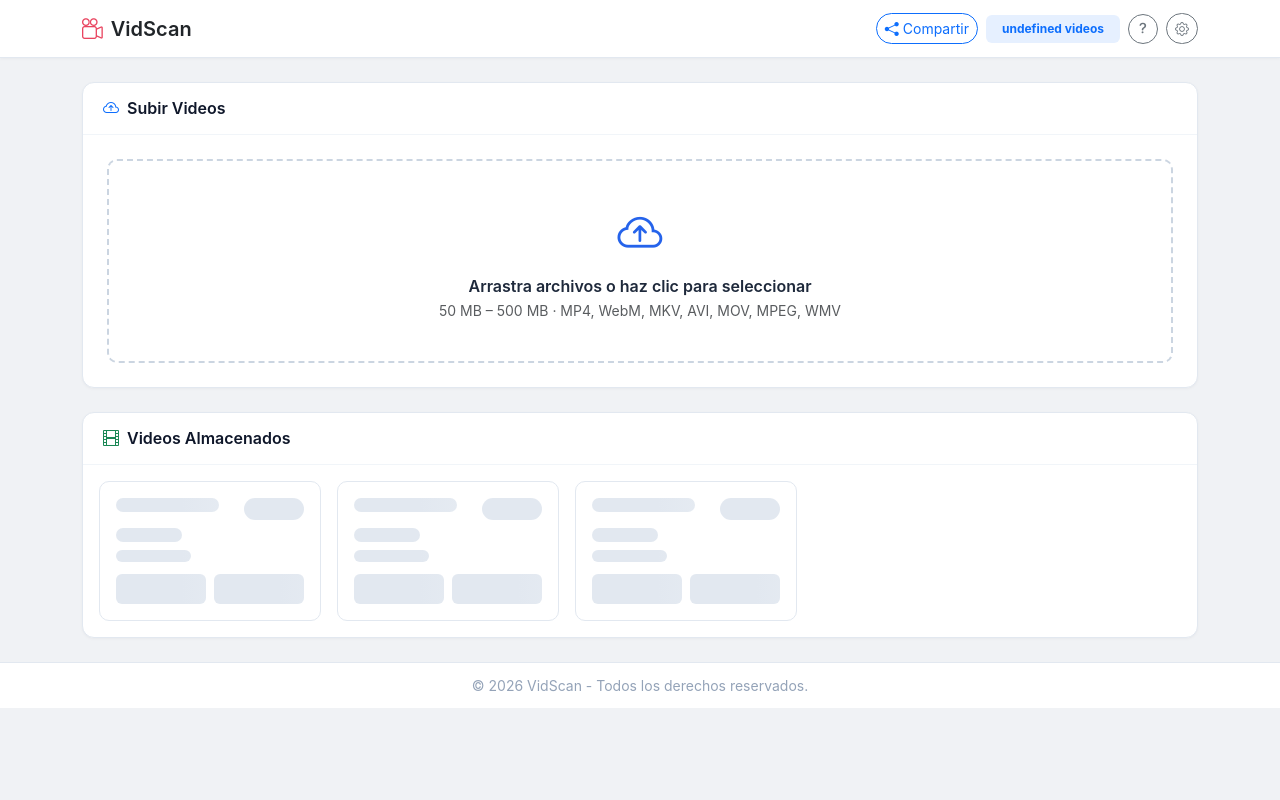
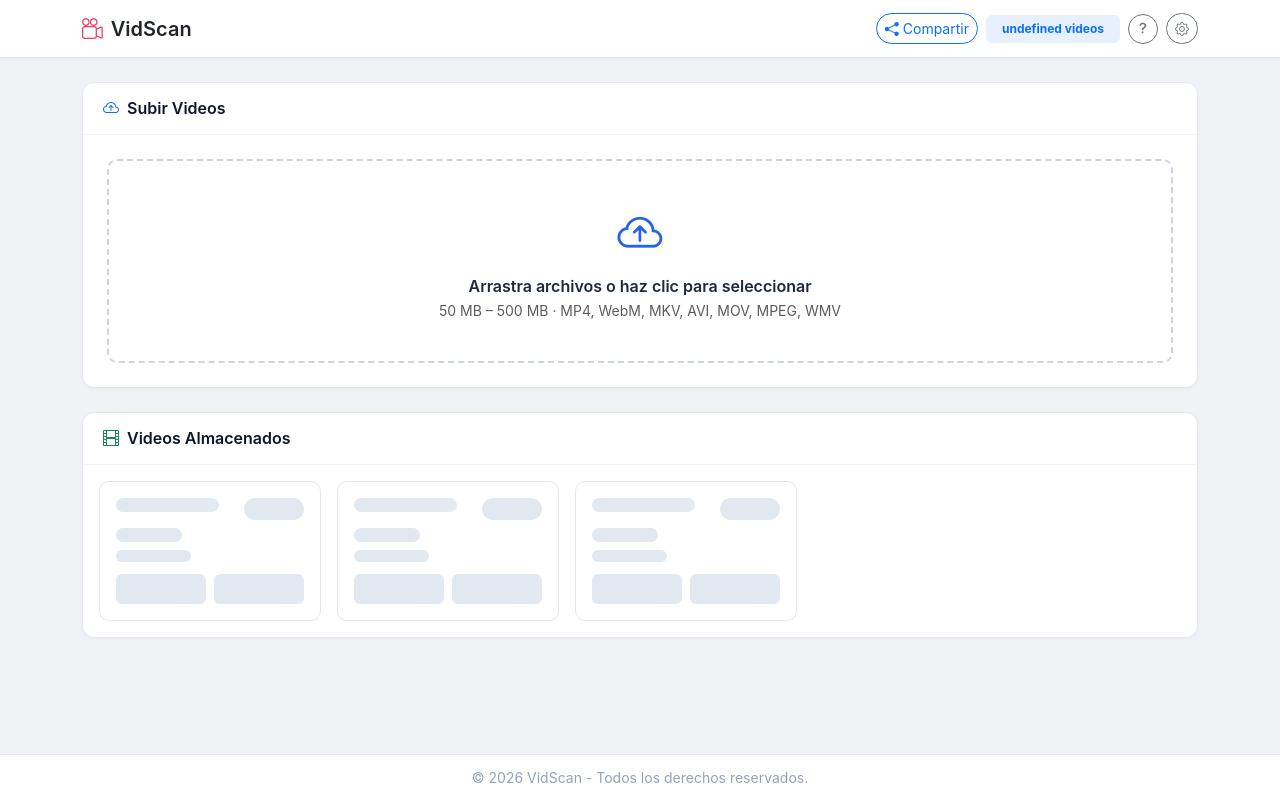
Before and after one commit to jeironpro/analizador-video, a Flask app: template templates/index.html in a window 1280 px wide. Run offline with Flask 3, Linux system fonts and the light colour scheme; the template is opened without the code that fills it, so the values that code supplies are empty; some libraries are stand-ins or nearby versions.

Commit message:
Corrigiendo footer

```diff
--- a/static/style.css
+++ b/static/style.css
@@ -1,8 +1,9 @@
 html, body {
-  height: auto;
-  overflow: auto;
+  height: 100%;
 }
 body {
+  display: flex;
+  flex-direction: column;
   background: #f0f2f5;
   color: #1e293b;
   font-family: 'Inter', -apple-system, BlinkMacSystemFont, 'Segoe UI', Roboto, sans-serif;
@@ -13,6 +14,10 @@ body {
   background: #fff !important;
   border-bottom: 1px solid #e2e8f0;
   box-shadow: 0 1px 3px rgba(0,0,0,.04);
+}
+.main-scroll {
+  flex: 1;
+  overflow-y: auto;
 }
 .min-h-0 {
   min-height: 0;
```
